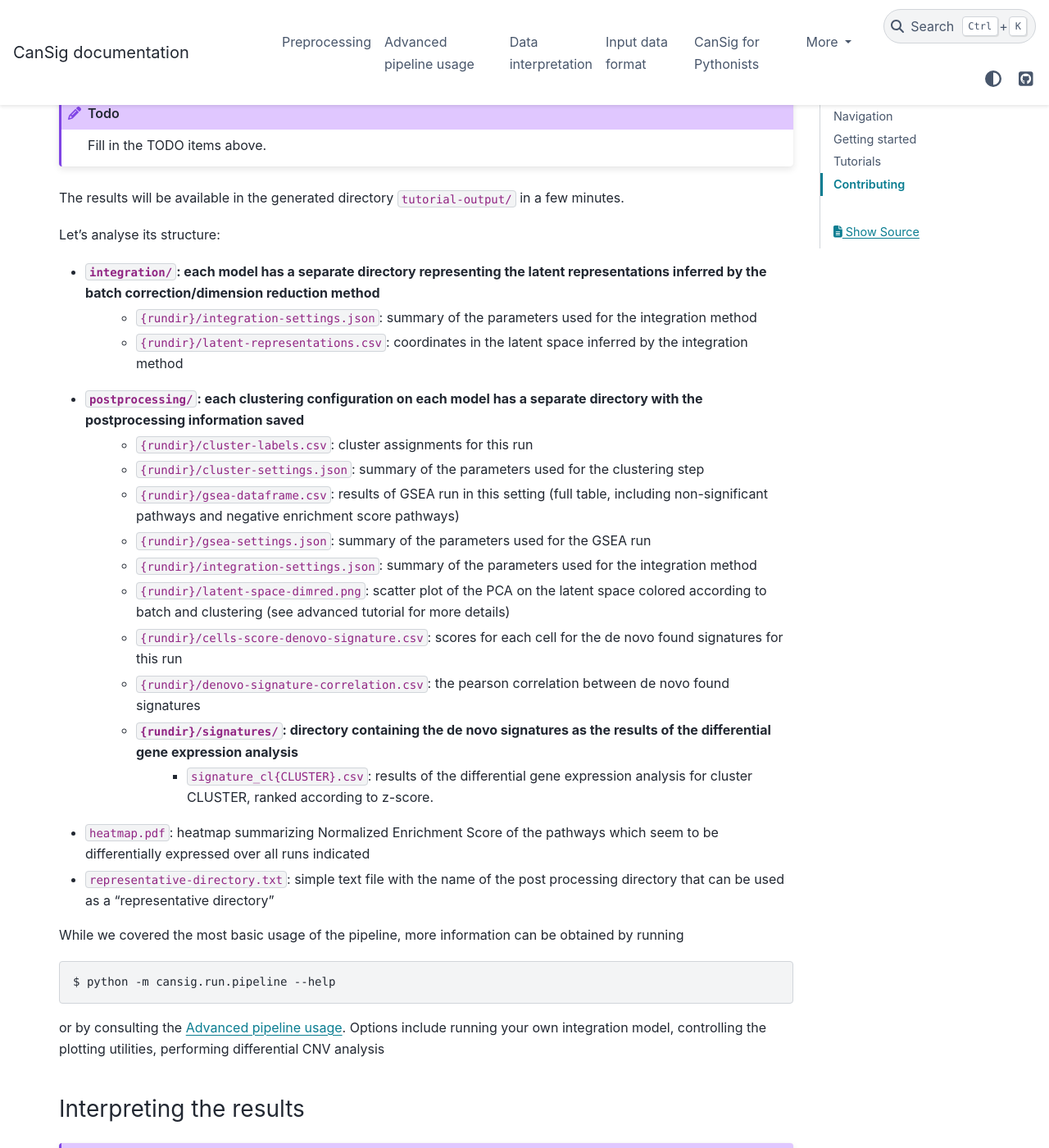
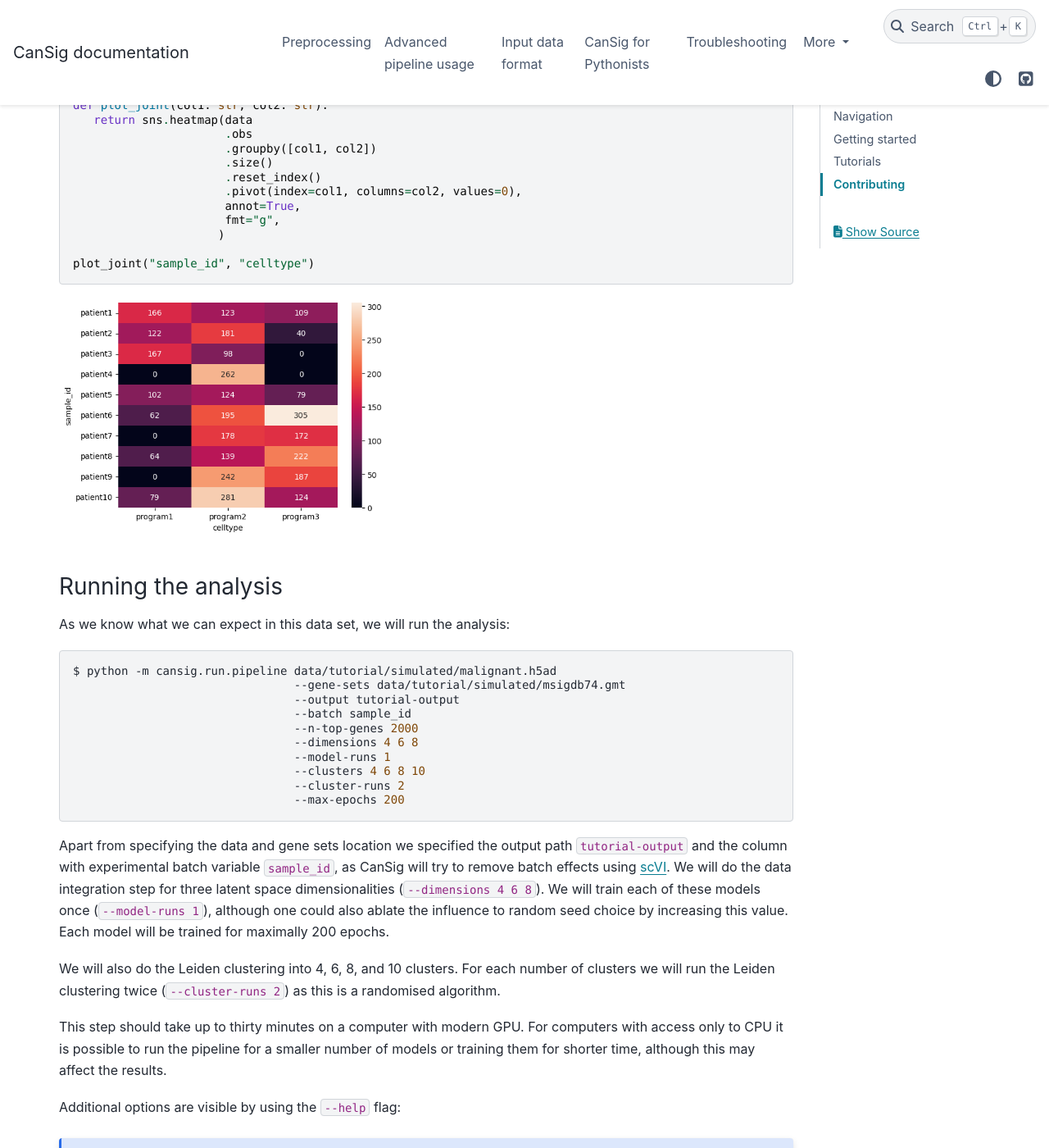
Before and after one commit to BoevaLab/CanSig, a Sphinx documentation site: the page built from docs/index.rst, in a window 1280 px wide and 1400 px high, scrolled down 3813 px. Shown: the whole window at 82% size. Built offline with Sphinx 7.4.7 and the PyData theme 0.15.4, drawn with Linux system fonts in a browser that asks for light colours; some of the changed text lies outside the part shown.

Commit message:
Update documentation and build (#95)
* Update PyType configuration.

* Add the new path to the data.

* Add the environment

* Improve Getting Started tutorial.

* Finish the introductory tutorial.

* Add missing assets.

```diff
--- a/docs/index.rst
+++ b/docs/index.rst
@@ -1,13 +1,11 @@
 CanSig: discovering cancer signatures
 =====================================
 
-.. warning::
-   This package is currently in experimental stage. Changes in the API may appear.
-
 Human tumors are highly heterogeneous in their cell composition; specifically, they exhibit heterogeneity in transcriptional states of malignant cells, as has been recently discovered through single-cell RNA sequencing (scRNA-seq). Distinct states of malignant cells have been linked to variability in tumorigenic properties and resistance to anti-cancer treatment. Despite the fact that scRNA-seq data contain all necessary information to uncover shared transcriptional states of malignant cells in tumors, jointly analyzing cells from multiple cancer patients comes with its set of challenges including batch correction and accounting for patient-specific genetic background driving differences between gene expression vectors. We propose CanSig, an easy-to-use approach designed to discover known and de novo shared signatures in cancer single cells. CanSig preprocesses, integrates and analyzes scRNA-seq data to provide new signatures of shared transcriptional states and links these states to known pathways.
 
-.. todo::
-   Add a picture of the pipeline here with the figure caption as in the preprint.
+.. image:: assets/pipeline.png
+  :width: 600
+  :alt: The diagram representing CanSig pipeline.
 
 .. note::
    A preprint describing the pipeline and case studies is `now available <https://doi.org/10.1101/2022.04.14.488324>`_.
@@ -21,7 +19,6 @@ Navigation
 
    preprocessing
    pipeline-advanced
-   interpretation
    formatting-data
    cansig-for-python-coders
    troubleshooting
@@ -35,14 +32,15 @@ Navigation
 Getting started
 ---------------
 
+Installation
+^^^^^^^^^^^^
+
 This tutorial assumes you have access to a Unix terminal (e.g., Linux, BSD, MacOS). If you use Windows, install `Windows Subsystem for Linux <https://docs.microsoft.com/en-us/windows/wsl/install>`_ first.
 
 When the Unix terminal is ready, you will need to `install Python <https://wiki.python.org/moin/BeginnersGuide>`_. One popular solution is `Anaconda <https://www.anaconda.com/>`_.
 
 .. note:: CanSig requires Python 3.8 (or a most recent version).
 
-Installation
-^^^^^^^^^^^^
 
 Install the package:
 
@@ -50,42 +48,95 @@ Install the package:
 
    $ pip install cansig
 
+Alternatively, in the `repository <https://github.com/boevalab/cansig>`_ we provide an ``environment.yml`` file `which can be used to create a new conda environment <https://conda.io/projects/conda/en/latest/user-guide/tasks/manage-environments.html#creating-an-environment-from-an-environment-yml-file>`_.
+
 Example dataset
 ^^^^^^^^^^^^^^^
 
-To demonstrate the pipeline usage, we will analyse a small esophageal dataset, which has been already preprocessed (for more information about the dataset and the data curation, see :ref:`preprocessing`).
-
-We will download it using an auxiliary script:
+We will download the example data set using an auxiliary script:
 
 .. code-block:: bash
 
-   $ python -m cansig.run.download PIPELINE
+   $ python -m cansig.run.download
 
-You should see a new directory ``data`` with a file ``pipeline-tutorial.h5ad``.
+You should see a new directory ``data``:
 
-.. todo::
-   Add the description of this dataset and UMAP visualisations.
+.. code-block:: bash
+
+   $ ls data/tutorial/simulated
+   malignant.h5ad  msigdb74.gmt  README.md
+
+This directory contains a H5AD file with *simulated* malignant cells and a GMT file with gene signatures. More information about these are in the README file.
+
+For convenience we will `define variables <https://linuxhint.com/variables_bash/>`_ storing the locations:
+
+Let's take a look at this data set. Note that T. Chari and L. Pachter in `The Specious Art of Single-Cell Genomics <https://doi.org/10.1101/2021.08.25.457696>`_ demonstrate that single-cell data is hard to visualise and popular dimension reduction strategies may lead to spurious conclusions.
+
+We will use UMAP for demonstratory purposes to demonstrate the signals in the data we simulated. We suggest to install and run `Jupyter Notebook <https://jupyter.org/>`_ for this.
+
+Once the notebook is running, we can load the data:
+
+.. code-block:: python
+
+   import scanpy as sc
+   import seaborn as sns
+
+   data = sc.read_h5ad("data/tutorial/simulated/malignant.h5ad")
+   sc.pp.neighbors(data)
+   sc.tl.umap(data)
+   sc.pl.umap(data, color=["sample_id", "celltype", "subclonal"], ncols=1)
+
+.. image:: assets/tutorial-simulated-umap.png
+  :width: 400
+  :alt: UMAP visualisation of simulated cells.
+
+We simulated samples coming from different patients, with different subclonal composition and different malignant cell types.
+Different patients may be missing some of the cell types. Let's visualise how many cells with particular cell type are within each sample:
+
+.. code-block:: python
+
+   def plot_joint(col1: str, col2: str):
+      return sns.heatmap(data
+                         .obs
+                         .groupby([col1, col2])
+                         .size()
+                         .reset_index()
+                         .pivot(index=col1, columns=col2, values=0),
+                         annot=True,
+                         fmt="g",
+                        )
+
+   plot_joint("sample_id", "celltype")
+
+.. image:: assets/tutorial-simulated-joint.png
+  :width: 400
+  :alt: Joint (empirical) distribution of cell types and patients.
 
 Running the analysis
 ^^^^^^^^^^^^^^^^^^^^
 
-.. note:: If you are familiar with Python, you may prefer running the analysis in a custom manner. See the :ref:`pipeline-advanced` and :ref:`Cansig for python coders <coders>`.
-
-We will run the analysis pipeline with a single command:
+As we know what we can expect in this data set, we will run the analysis:
 
 .. code-block:: bash
 
-   $ python -m cansig.run.pipeline data/pipeline-tutorial/data.hdf5
-                                   --batch batch
-                                   --gene-sets MSigDB_Hallmark_2020 \
-                                   --dimensions 4 6 --model-runs 1 \
-                                   --clusters 2 3 5  --cluster-runs 1 \
+   $ python -m cansig.run.pipeline data/tutorial/simulated/malignant.h5ad
+                                   --gene-sets data/tutorial/simulated/msigdb74.gmt
                                    --output tutorial-output
+                                   --batch sample_id
+                                   --n-top-genes 2000
+                                   --dimensions 4 6 8
+                                   --model-runs 1
+                                   --clusters 4 6 8 10
+                                   --cluster-runs 2
+                                   --max-epochs 200
 
-This command launched the training of several models, used for data integration (batch correction and dimension reduction).
-We marked that the batch column in the dataset is named ``batch`` and we will reduce the dimension either to 4 or 6 (``--dimensions 4 6``).
-For each of these dimensionalities, we do a single run (``--model-runs 1``). Increasing this number will train more models, differing in random seeds.
+Apart from specifying the data and gene sets location we specified the output path ``tutorial-output`` and the column with experimental batch variable ``sample_id``, as CanSig will try to remove batch effects using `scVI <https://scvi-tools.org/>`_. We will do the data integration step for three latent space dimensionalities (``--dimensions 4 6 8``). We will train each of these models once (``--model-runs 1``), although one could also ablate the influence to random seed choice by increasing this value. Each model will be trained for maximally 200 epochs.
 
+We will also do the Leiden clustering into 4, 6, 8, and 10 clusters. For each number of clusters we will run the Leiden clustering twice (``--cluster-runs 2``) as this is a randomised algorithm.
+
+This step should take up to thirty minutes on a computer with modern GPU. For computers with access only to CPU it is possible to run the pipeline for a smaller number of models or training them for shorter time, although this may affect the results.
+
+Additional options are visible by using the ``--help`` flag:
 
 .. note::
 
@@ -95,81 +146,116 @@ For each of these dimensionalities, we do a single run (``--model-runs 1``). Inc
 
    ``$ python -m cansig.run.pipeline --help``
 
+After the command has finished running, the results will be available in the generated directory ``tutorial-output/``.
 
-Then, for each of the four models, we apply clustering into 2, 3, or 5 communities (``--clusters 2 3 5``).
-Again, one can repeat this steps, using different random seeds, by increasing ``--cluster-runs``.
+Let's analyse its structure.
 
-We specified the database to be used (``--gene-sets MSigDB_Hallmark_2020``).
-This is one of many databases available online. Alternatively, one can provide a path to the GMT file.
+* ``integration/``: each integration model has a separate directory representing the latent representations inferred by the batch correction/dimension reduction method.
+   * ``{rundir}/integration-settings.json``: summary of the parameters used for the integration method.
+   * ``{rundir}/latent-representations.csv``: coordinates in the latent space inferred by the integration method.
+* ``postprocessing/``: each clustering configuration on each model has a separate directory with the postprocessing information saved.
+   * ``{rundir}/cluster-labels.csv``: cluster assignments for this run .
+   * ``{rundir}/cluster-settings.json``: summary of the parameters used for the clustering step.
+   * ``{rundir}/gsea-dataframe.csv``: results of GSEA run in this setting (full table, including non-significant pathways and negative enrichment score pathways).
+   * ``{rundir}/gsea-settings.json``: summary of the parameters used for the GSEA run.
+   * ``{rundir}/integration-settings.json``: summary of the parameters used for the integration method.
+   * ``{rundir}/latent-space-dimred.png``: scatter plot of the PCA on the latent space colored according to batch and clustering.
+   * ``{rundir}/signatures/``: directory containing the de novo signatures as the results of the differential gene expression analysis.
+      * ``signature_cl{CLUSTER}.csv``: results of the differential gene expression analysis for cluster CLUSTER, ranked according to z-score.
+* ``metasignatures/``: summary of the runs obtained by clustering the signatures from different postprocessing directories.
+      * ``signatures/``: contains the files with the clustered signatures ("meta-signatures").
+      * ``cell-metamembership.csv``: cells assigned to their meta-signatures.
+      * ``similarity-matrix.csv``: similarity between different postprocessing runs, used to create meta-signatures.
+      * ``figures/``: generated figures
+          * ``heatmap-metasignatures.png``: visualisation of the similarity between different postprocessing runs, used to create meta-signatures.
+          * ``clustermap-metasignatures-correlation.png``: correlation between cell scores obtained via scoring with meta-signatures.
+
+For example, the similarity between used to create metasignatures in our case looks in the following manner:
+
+.. image:: assets/tutorial-heatmap-metasignatures.png
+   :width: 400
+   :alt: Similarity heatmap.
+
+so one can hope that there are three different meta-signatures. When the cells are scored according to them the following correlation matrix is obtained:
+
+.. image:: assets/tutorial-clustermap-metasignatures-correlation.png
+   :width: 400
+   :alt: Meta-signatures scores correlation matrix.
+
 
 .. note::
 
-   Running the pipeline in this way requires internet connectivity.
-   If not connected to the internet, to run the same analysis, you need to download the file ``h.all.v{current_version}.symbols.gmt``, go to the directory where this file is saved, and update the command line as follows
+   Each directory in ``postprocessing/`` is a result of running integration method, clustering, and gene set enrichment analysis. We ablate the hyperparameters and  in ``metasignatures/`` we assemble this information to hope that the aggregated results will be more robust to changes in hyperparameters. Note that there are many possible ways of doing it and perfectly one would apply resampling techniques, such as bootstrap, to understand whether the final output is robust enough.
+   We advise to use CanSig with this limitation in mind and we recommend `F. Harrell's blogpost <https://www.fharrell.com/post/badb/index.html>`_ for an excellent overview of robust biomarker research.
 
- .. code-block:: bash
+Comparing with the ground truth
+^^^^^^^^^^^^^^^^^^^^^^^^^^^^^^^
 
-   $ python -m cansig.run.pipeline data/pipeline-tutorial/data.hdf5
-                                   --batch batch
-                                   --gene-sets h.all.v{current_version}.symbols.gmt \
-                                   --dimensions 4 6 --model-runs 1 \
-                                   --clusters 2 3 5  --cluster-runs 1 \
-                                   --output tutorial-output
+As we mentioned above, unsupervised learning and scientific discovery are hard problems and although CanSig can be used for exploratory data analysis, it is *not* a replacement for additional validation (by means of putting the findings in the wider biological context, using appropriate bootstrapping technique, and designing wet-lab interventional studies).
+We can however see how well the found metasignatures correspond to the cell types in the simulated data.
 
-.. todo::
-   Fill in the TODO items above.
+Let's open Jupyter and run the following code:
 
-The results will be available in the generated directory ``tutorial-output/`` in a few minutes.
+.. code-block:: python
 
-Let's analyse its structure:
-
-* ``integration/``: each model has a separate directory representing the latent representations inferred by the batch correction/dimension reduction method
-   * ``{rundir}/integration-settings.json``: summary of the parameters used for the integration method
-   * ``{rundir}/latent-representations.csv``: coordinates in the latent space inferred by the integration method
-* ``postprocessing/``: each clustering configuration on each model has a separate directory with the postprocessing information saved
-   * ``{rundir}/cluster-labels.csv``: cluster assignments for this run
-   * ``{rundir}/cluster-settings.json``: summary of the parameters used for the clustering step
-   * ``{rundir}/gsea-dataframe.csv``: results of GSEA run in this setting (full table, including non-significant pathways and negative enrichment score pathways)
-   * ``{rundir}/gsea-settings.json``: summary of the parameters used for the GSEA run
-   * ``{rundir}/integration-settings.json``: summary of the parameters used for the integration method
-   * ``{rundir}/latent-space-dimred.png``: scatter plot of the PCA on the latent space colored according to batch and clustering (see advanced tutorial for more details)
-   * ``{rundir}/cells-score-denovo-signature.csv``: scores for each cell for the de novo found signatures for this run
-   * ``{rundir}/denovo-signature-correlation.csv``: the pearson correlation between de novo found signatures
-   * ``{rundir}/signatures/``: directory containing the de novo signatures as the results of the differential gene expression analysis
-      * ``signature_cl{CLUSTER}.csv``: results of the differential gene expression analysis for cluster CLUSTER, ranked according to z-score.
-* ``heatmap.pdf``: heatmap summarizing Normalized Enrichment Score of the pathways which seem to be differentially expressed over all runs indicated
-* ``representative-directory.txt``: simple text file with the name of the post processing directory that can be used as a "representative directory"
+   import pandas as pd
+   import scanpy as sc
+   import seaborn as sns
 
 
-While we covered the most basic usage of the pipeline, more information can be obtained by running
+   def plot_joint(col1: str, col2: str):
+       return sns.heatmap(data
+                          .obs
+                          .groupby([col1, col2])
+                          .size()
+                          .reset_index()
+                          .pivot(index=col1, columns=col2, values=0),
+                          annot=True,
+                          fmt="g",
+                         )
 
-.. code-block:: bash
+   # Load the simulated cells
+   data = sc.read_h5ad("data/tutorial/simulated/malignant.h5ad")
 
-   $ python -m cansig.run.pipeline --help
+   # Load the meta-signatures
+   metamembership = pd.read_csv("tutorial-output/metasignatures/cell-metamembership.csv", index_col=0)
 
-or by consulting the :ref:`pipeline-advanced`.
-Options include running your own integration model, controlling the plotting utilities, performing differential CNV analysis
+   # Add the meta-signatures membership to the data
+   data.obs["metamembership"] = metamembership.loc[data.obs.index]
 
 
-Interpreting the results
-^^^^^^^^^^^^^^^^^^^^^^^^
-
-.. todo::
-   Basic discussion how to interpret the results.
+   plot_joint("sample_id", "metamembership")
 
 
-For more advanced analysis, including drawing biological insights, see :ref:`interpretation`.
+.. image::  assets/tutorial-joint-metasignature-patient.png
+   :width: 400
+   :alt: Joint (empirical) distribution of meta-signature assignment and patient.
 
+As we can see, the cells have been decomposed into three meta-signatures as well as undetermined cells.
+
+We can also visualise the (empirical) joint distribution of ground truth cell types and assigned memberships to meta-signatures:
+
+.. code-block:: python
+
+   plot_joint("celltype", "metamembership")
+
+
+.. image:: assets/tutorial-joint-metasignature-celltype.png
+   :width: 400
+   :alt: Joint (empirical) distribution of meta-signature assignment and ground truth.
+
+It seems that ``metasig1`` is considerably smaller than the other meta-signatures as well as the set of undetermined cells. We see that for both types ``metasig2`` or ``metasig3`` seem to be mostly capturing ``program2`` and ``program3``.
 
 Tutorials
 ---------
 
+.. note:: If you are familiar with Python, you may prefer running the analysis in a custom manner. See the :ref:`pipeline-advanced` and :ref:`Cansig for python coders <coders>`.
+
 * To learn more about the pipeline (parallelization, using custom models, plotting), see :ref:`pipeline-advanced`.
-* For a tutorial how to interpret the results from the biological perspective, see :ref:`interpretation`.
 * To learn about the preprocessing module (used to prepare the raw data into the .h5ad format), see the :ref:`preprocessing`.
 * To learn how to format already preprocessed .csv files into .h5ad files, see :ref:`formatting`.
 * To learn how to run CanSig in a python script/jupyter notebook, see :ref:`Cansig for python coders <coders>`.
-* To ensure smooth running of CanSig, check out :ref:`the checklist and troubleshooting page. <troubleshooting>`.
+* To ensure smooth running of CanSig, check out :ref:`the troubleshooting page <troubleshooting>`.
 
 
 Contributing
--- a/docs/troubleshooting.rst
+++ b/docs/troubleshooting.rst
@@ -1,43 +1,17 @@
 .. _troubleshooting:
 
-Troubleshooting / Checklist
-===========================
+Troubleshooting
+===============
 
-On this page you will find a checklist to go through before running CanSig to ensure it will run as smoothly as possible, as well as a troubleshooting section for most common encountered problems.
-If you are confident you tick all the boxes for the checklist and cannot find your issue mentioned in the troubleshooting, please open an issue so we can adress it!
+GSEA does not run
+^^^^^^^^^^^^^^^^^
 
-Checklist
-^^^^^^^^^
+* Is your gene annotation consistent?
+* If your genes are annotated using Entrez in your original expression object, then you should run GSEA using an adapted .gmt file. You can download files for official gene ID and for Entrez on the `MSigDB website <https://www.gsea-msigdb.org/gsea/downloads.jsp#msigdb>`_.
+* If your genes are annotated using another system, you should first translate into Official Gene ID or Entrez.
 
-General checklist
+Differential CNV analysis does not work
+^^^^^^^^^^^^^^^^^^^^^^^^^^^^^^^^^^^^^^^
 
-.. todo::
-
-  Add in the general checklist
-
-Preprocessing checklist
-
-.. todo::
-
-  Add in the preprocessing checklist
-
-Differential CNV checklist
-
-.. todo::
-
-  Add in the differential CNV checklist
-
-Troubleshooting
-^^^^^^^^^^^^^^^
-
-1. GSEA will not run
-
-    * Is your gene annotation consistent?
-      If your genes are annotated using Entrez in your original expression object, then you should run GSEA using an adapted .gmt file. You can download files for official gene ID and for Entrez on the MSigDB website (https://www.gsea-msigdb.org/gsea/downloads.jsp#msigdb).
-      If your genes are annotated using another system, you should first translate into Official Gene ID or Entrez.
-
-
-2. The differential CNV analysis doesn't work
-
-    * Did you run our preprocessing module? If not you need to run the differential CNV analysis in a slightly different way, see :ref:`pipeline-advanced`.
-    * If you get a message error saying the mapping shapes do not coincide, it is possible the window size you used for preprocessing is too big. When the window size is bigger than the number of regions for a specific chromosome, infercnvpy returns an object the size of the window, thus losing mappability to specific chromosomal regions (see `Issue <https://github.com/icbi-lab/infercnvpy/issues/37>` open on their github). Try decreasing the window size.
+* Did you run our preprocessing module? If not you need to run the differential CNV analysis in a slightly different way, see :ref:`pipeline-advanced`.
+* If you get a message error saying the mapping shapes do not coincide, it is possible the window size you used for preprocessing is too big. When the window size is bigger than the number of regions for a specific chromosome, InferCNVPy returns an object the size of the window, thus losing mappability to specific chromosomal regions (see `Issue 37 <https://github.com/icbi-lab/infercnvpy/issues/37>`_ open in InferCNVPy repository). Try decreasing the window size.
```
Also changed, not shown: README.md (+0 -2 lines), docs/interpretation.rst (deleted, +0 -9 lines), environment.yml (added, +50 -0 lines), pyproject.toml (+21 -0 lines), setup.cfg (+1 -7 lines), docs/assets/pipeline.png (added), docs/assets/tutorial-clustermap-metasignatures-correlation.png (added), docs/assets/tutorial-heatmap-metasignatures.png (added), docs/assets/tutorial-joint-metasignature-celltype.png (added), docs/assets/tutorial-joint-metasignature-patient.png (added), docs/assets/tutorial-simulated-joint.png (added), docs/assets/tutorial-simulated-umap.png (added), 1 other file.
